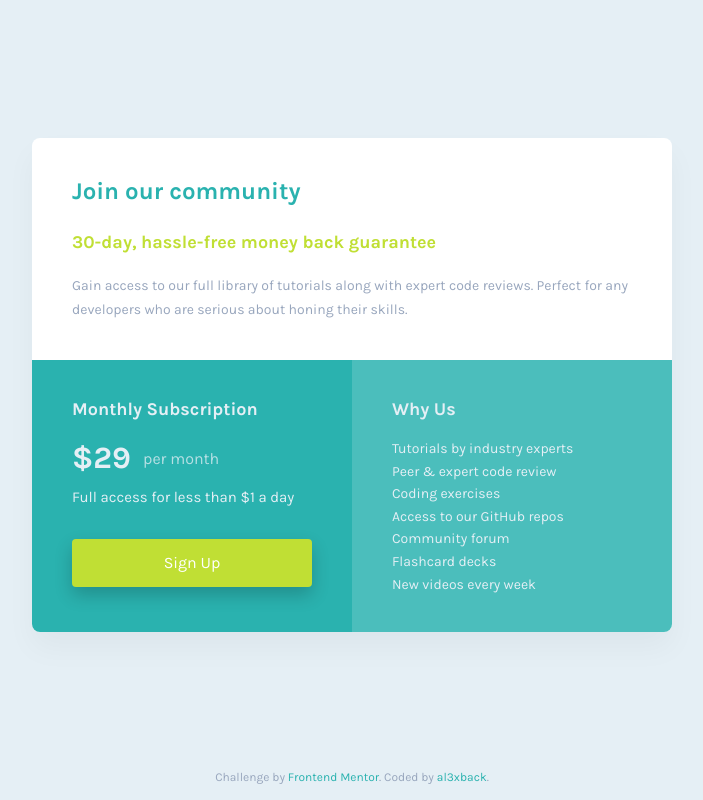
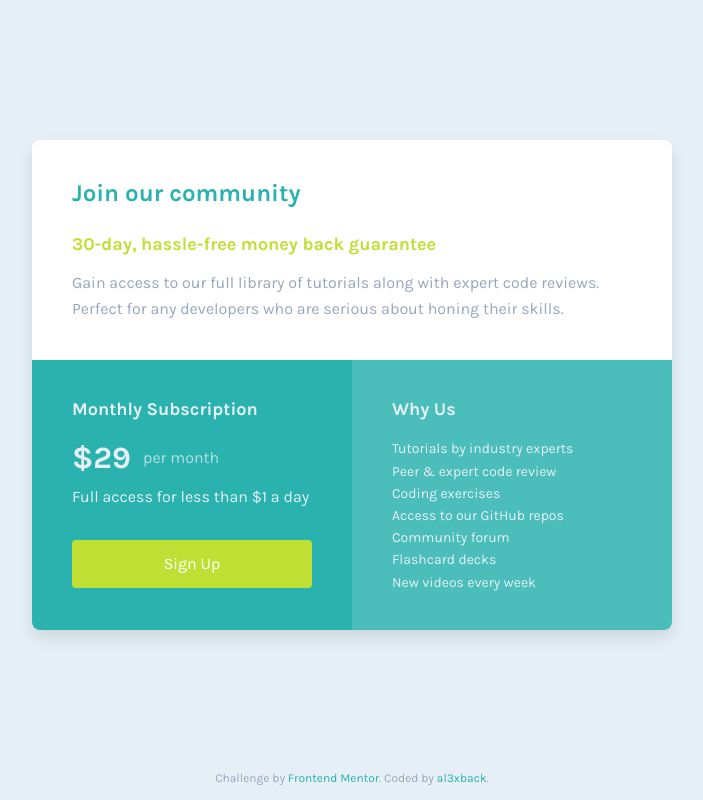
Before and after one commit to al3xback/fmentor-single-price-bulma, a website: page index.html in a window 1280 px wide. Shown: the whole page, without its empty margins (288-991 px from the left). Drawn offline with Linux system fonts and the light colour scheme.

Commit message:
fixed styling

```diff
--- a/index.html
+++ b/index.html
@@ -49,7 +49,7 @@
 						</p>
 					</section>
 					<div class="columns is-gapless">
-						<div class="column is-flex">
+						<div class="column is-flex is-flex-direction-column">
 							<section
 								class="section section--monthly-subsription">
 								<h3 class="title">Monthly Subscription</h3>
@@ -67,7 +67,7 @@
 								>
 							</section>
 						</div>
-						<div class="column is-flex">
+						<div class="column is-flex is-flex-direction-column">
 							<section class="section section--why-us">
 								<h3 class="title">Why Us</h3>
 								<ul class="list">
--- a/scss/abstracts/_variables.scss
+++ b/scss/abstracts/_variables.scss
@@ -1,7 +1,6 @@
 $color-cyan: hsl(179, 62%, 43%);
 $color-cyan-light: hsl(179, 47%, 52%);
 $color-bright-yellow: hsl(71, 73%, 54%);
-$color-bright-yellow-dark: hsl(71, 73%, 48%);
 
 $color-light-gray: hsl(204, 43%, 93%);
 $color-lighter-gray: hsla(204, 43%, 93%, 0.75);
@@ -11,7 +10,7 @@ $color-white: hsl(0, 0%, 100%);
 $font-family-primary: 'Karla', sans-serif;
 $font-family-headings: 'Karla', sans-serif;
 
-$font-size-primary: 14px;
+$font-size-primary: 16px;
 
 $font-weight-400: 400;
 $font-weight-700: 700;
--- a/scss/base/_typography.scss
+++ b/scss/base/_typography.scss
@@ -14,7 +14,7 @@ h6 {
 }
 
 h2 {
-	font-size: func.em(20, var.$font-size-primary);
+	font-size: func.em(21, var.$font-size-primary);
 }
 
 h3 {
--- a/scss/components/_card.scss
+++ b/scss/components/_card.scss
@@ -8,17 +8,13 @@
 	overflow: hidden;
 }
 
-.subtitle {
-	display: block;
-	background-color: transparent;
-}
-
-.section {
-	flex-grow: 1;
+.section--join-community .content {
+	font-size: func.em(15, var.$font-size-primary);
 }
 
 .section--monthly-subsription,
 .section--why-us {
+	flex: 1;
 	color: var.$color-light-gray;
 }
 
@@ -27,8 +23,7 @@
 }
 
 .section--monthly-subsription .content {
-	margin-bottom: func.em(28, 15);
-	font-size: func.em(15, var.$font-size-primary);
+	margin-bottom: func.em(30, var.$font-size-primary);
 }
 
 .section--monthly-subsription .button {
@@ -60,9 +55,16 @@
 }
 
 .list {
+	font-size: func.em(14, var.$font-size-primary);
 	line-height: 1.4;
 }
 
 .list li + li {
 	margin-top: func.em(3, var.$font-size-primary);
 }
+
+@media (min-width: 48em) {
+	.section--join-community .content {
+		font-size: inherit;
+	}
+}
--- a/scss/layout/_grid.scss
+++ b/scss/layout/_grid.scss
@@ -1,3 +1,3 @@
 .container {
-	padding: 0 2em;
+	padding: 0 1.5rem;
 }
--- a/scss/vendors-extensions/_bulma.scss
+++ b/scss/vendors-extensions/_bulma.scss
@@ -5,22 +5,21 @@
 	margin-bottom: 1em;
 }
 
-h2.title {
-	font-size: func.em(20, var.$font-size-primary);
+.title {
+	font-size: func.em(21, var.$font-size-primary);
 }
 
-h3.title {
+.columns .title {
 	font-size: func.em(18, var.$font-size-primary);
 	color: inherit;
 }
 
 .subtitle:not(:last-child) {
-	margin-bottom: func.em(16, 15);
+	margin-bottom: func.em(12, var.$font-size-primary);
 }
 
 .button {
 	padding: func.em(12, var.$font-size-primary);
-	box-shadow: 0rem 0.5em 1.125em rgba(0, 0, 0, 0.2);
 	transition: all 0.4s;
 }
 
@@ -34,8 +33,9 @@ h3.title {
 .button.is-primary.is-hovered,
 .button.is-primary:active,
 .button.is-primary.is-active {
-	background-color: var.$color-bright-yellow-dark;
-	border-color: var.$color-bright-yellow-dark;
+	background-color: var.$color-bright-yellow;
+	border-color: var.$color-bright-yellow;
+	box-shadow: 0 8px 16px rgba(0, 0, 0, 0.1);
 	color: var.$color-white;
 }
 
--- a/scss/vendors/_bulma.scss
+++ b/scss/vendors/_bulma.scss
@@ -10,10 +10,10 @@
 	$body-font-size: func.em(var.$font-size-primary),
 	$body-weight: var.$font-weight-400,
 	$body-color: var.$color-grayish-blue,
-	$body-line-height: math.div(24, 14),
+	$body-line-height: math.div(26, 16),
 	$card-background-color: var.$color-white,
 	$card-radius: 8px,
-	$card-shadow: 0 16px 30px rgba(0, 0, 0, 0.04),
+	$card-shadow: 0 8px 16px rgba(0, 0, 0, 0.1),
 	$card-color: inherit,
 	$section-padding: func.em(26, var.$font-size-primary)
 		func.em(24, var.$font-size-primary),
@@ -21,7 +21,7 @@
 	$title-weight: var.$font-weight-700,
 	$title-color: var.$color-cyan,
 	$title-line-height: 1.3,
-	$subtitle-size: func.em(15, var.$font-size-primary),
+	$subtitle-size: inherit,
 	$subtitle-weight: var.$font-weight-700,
 	$subtitle-color: var.$color-bright-yellow,
 	$subtitle-line-height: 1.3,
```
Also changed, not shown: css/main.css, 1 other file.
